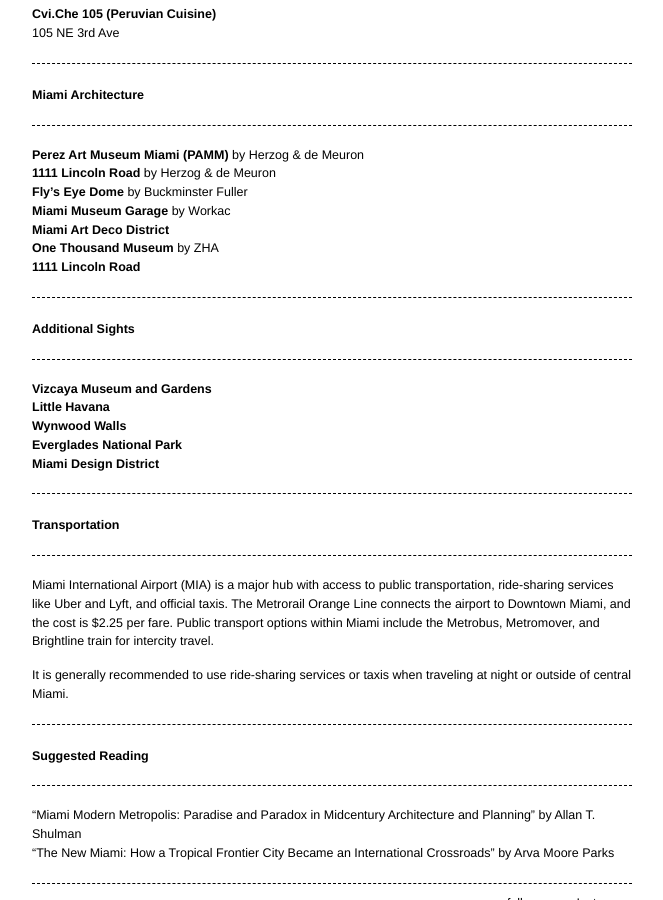
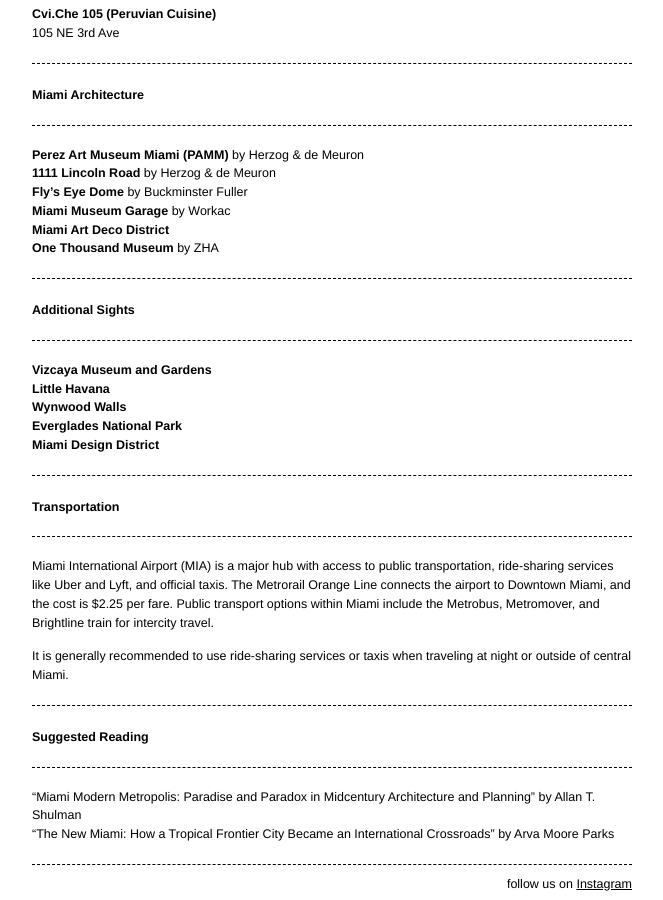
Before and after one commit to acadia2025/website, a Jekyll site: the page built from miami.md, in a window 1280 px wide and 900 px high, scrolled down 2050 px. Shown: the whole window, without its empty margins (308-971 px from the left). Built offline with Jekyll 4.4.1, drawn with Linux system fonts in a browser that asks for light colours.

Commit message:
remove doubles

```diff
--- a/miami.md
+++ b/miami.md
@@ -101,7 +101,6 @@
 - **Miami Museum Garage**  by Workac
 - **Miami Art Deco District**
 - **One Thousand Museum**  by ZHA
-- **1111 Lincoln Road**
 
 ---
 ## Additional Sights
```
